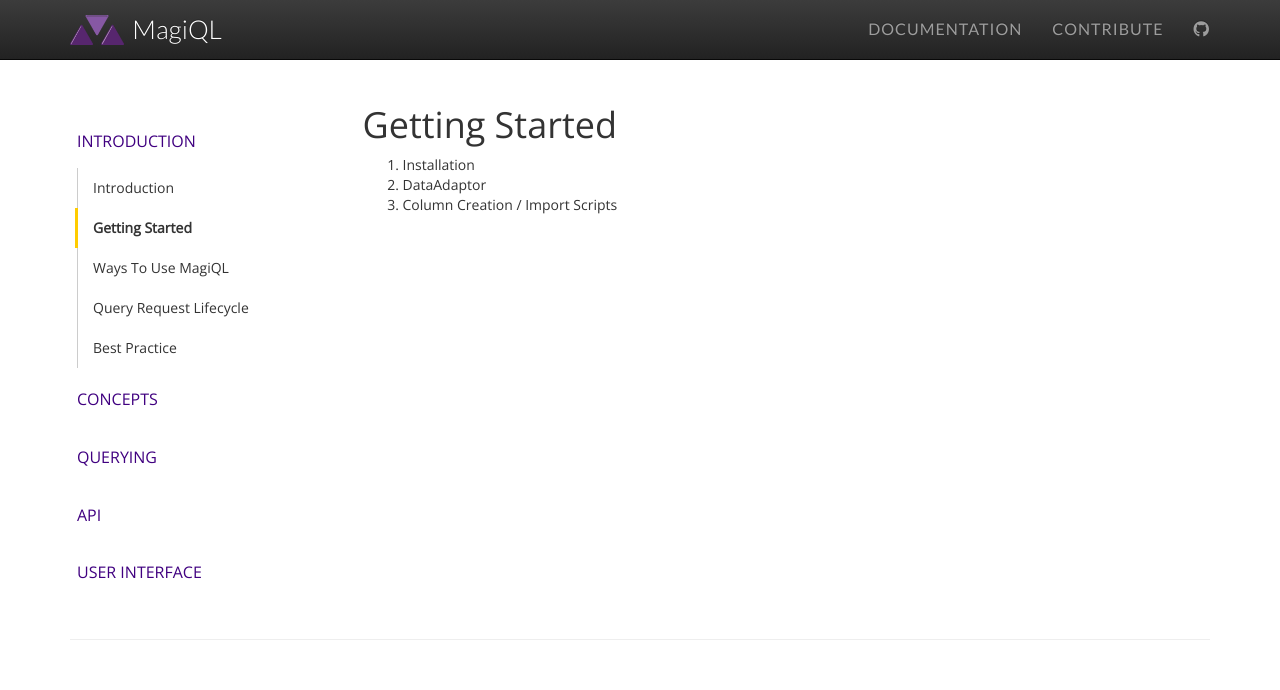
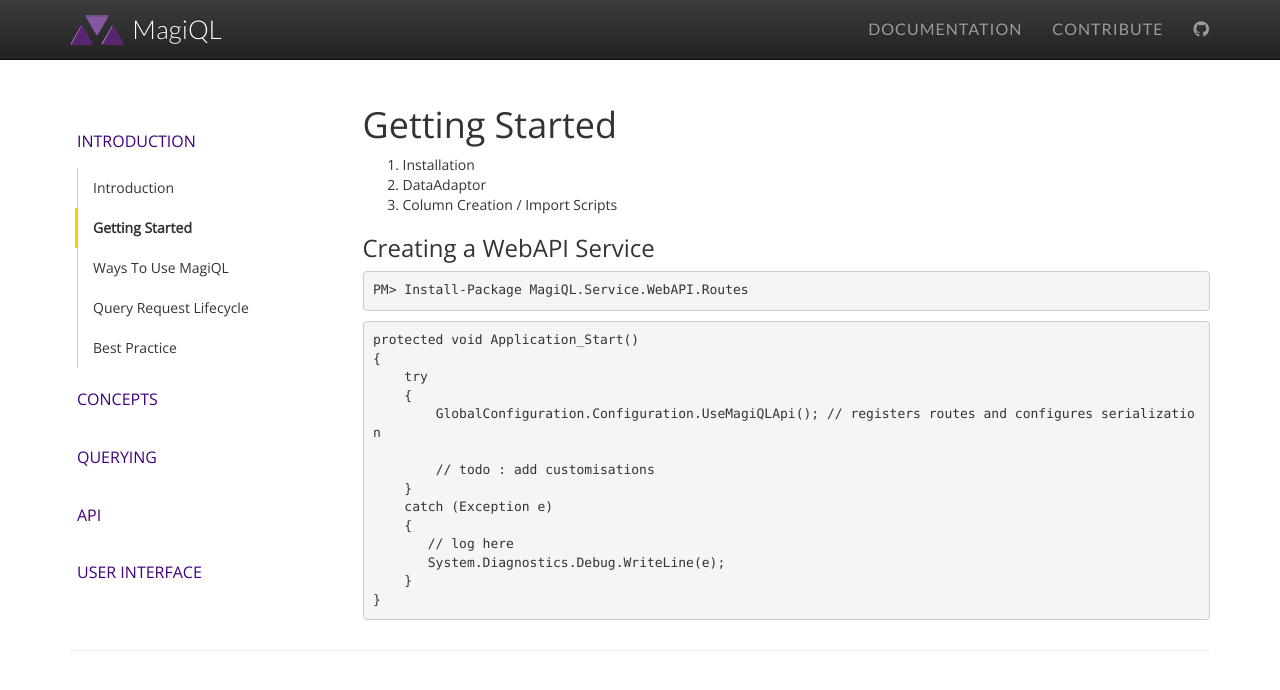
Before and after one commit to MagiQL/magiql.github.io, a Jekyll site: the page built from docs/1-introduction/101-getting-started.md, in a window 1280 px wide. Shown: the top 690 px of the page. Built offline with Jekyll 4.4.1, drawn with Linux system fonts in a browser that asks for light colours; nearby versions of some CDN libraries; a script that is not in the unit is left out.

Commit message:
Update 101-getting-started.md

````diff
--- a/docs/1-introduction/101-getting-started.md
+++ b/docs/1-introduction/101-getting-started.md
@@ -10,3 +10,27 @@ Getting Started
 1. Installation
 2. DataAdaptor
 3. Column Creation / Import Scripts
+
+
+### Creating a WebAPI Service
+
+```
+PM> Install-Package MagiQL.Service.WebAPI.Routes
+```
+
+```c#
+protected void Application_Start()
+{
+    try
+    {
+        GlobalConfiguration.Configuration.UseMagiQLApi(); // registers routes and configures serialization
+
+        // todo : add customisations
+    }
+    catch (Exception e)
+    {
+       // log here
+       System.Diagnostics.Debug.WriteLine(e);
+    }
+}
+```
````
